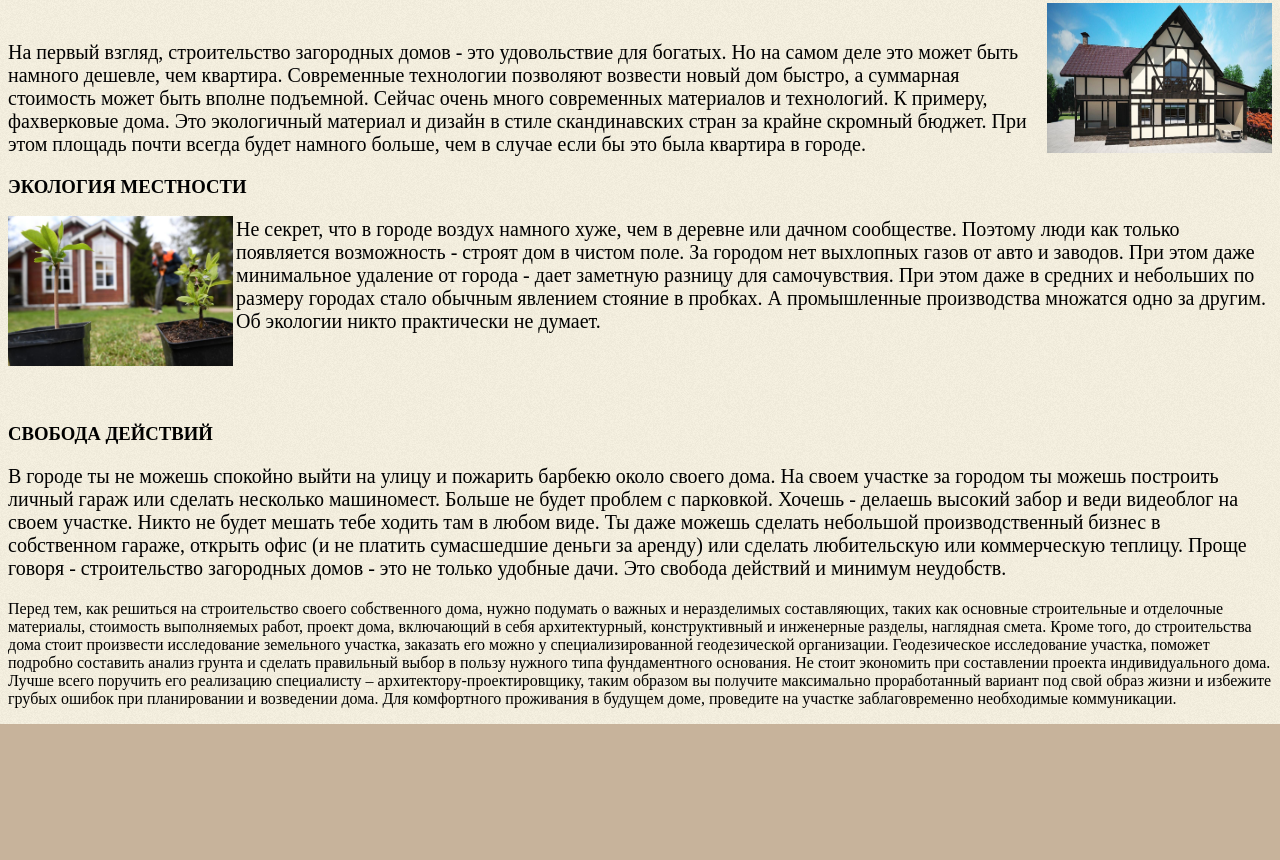
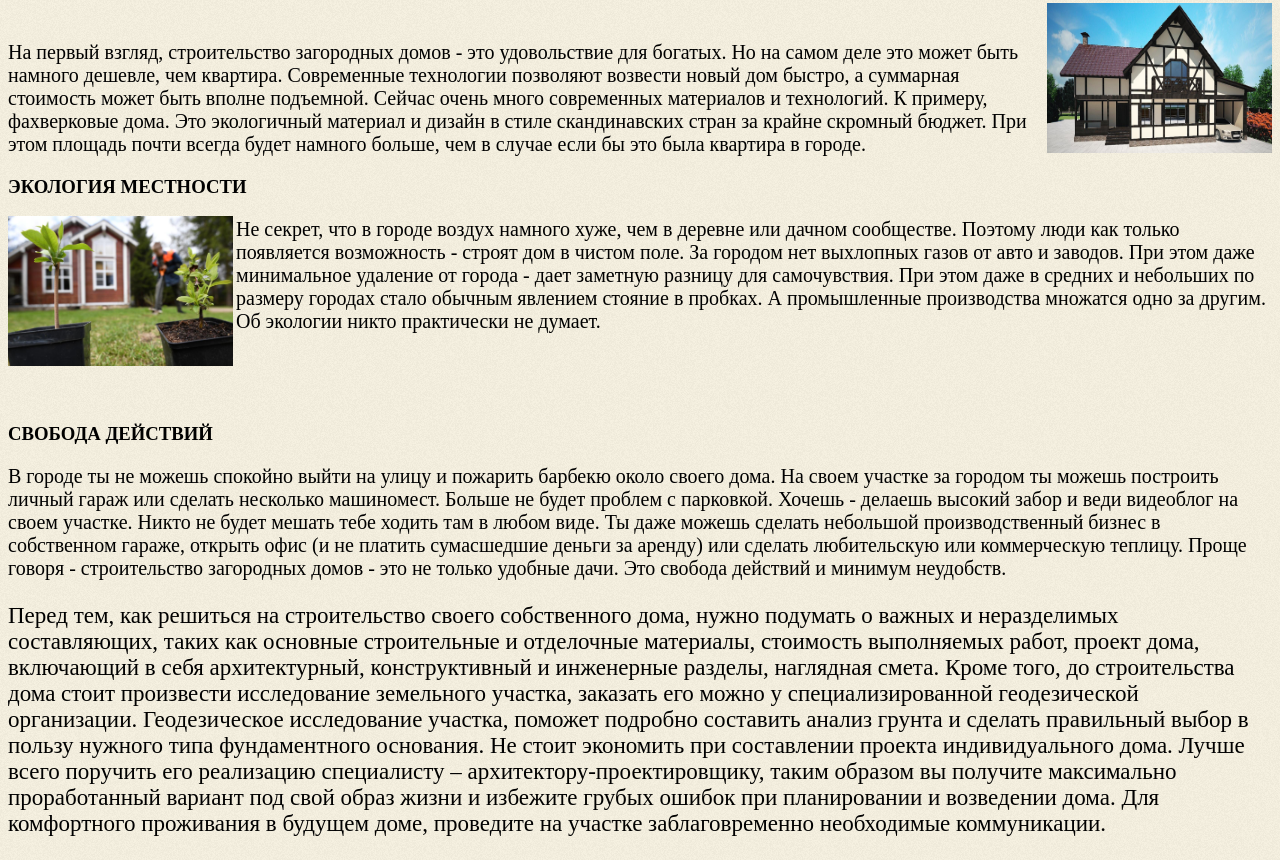
Before and after one commit to tchkk/house, a plain HTML site: page index.htm in a window 1280 px wide. Shown: the part 316-1176 px from the top of the page. Before the commit the page ends 1040 px from the top, so only its background shows below. Drawn offline with Linux system fonts and the light colour scheme.

Commit message:
Update index.htm

```diff
--- a/index.htm
+++ b/index.htm
@@ -66,7 +66,7 @@
 Ты даже можешь сделать небольшой производственный бизнес в собственном гараже, открыть офис (и не платить сумасшедшие деньги за аренду) или сделать любительскую или коммерческую теплицу.
             Проще говоря - строительство загородных домов - это не только удобные дачи. Это свобода действий и минимум неудобств.
 
-    <p>
+    <p style="font-size: 23px">
 Перед тем, как решиться на строительство своего собственного дома, нужно подумать о важных и неразделимых составляющих, таких как основные строительные и отделочные материалы, стоимость выполняемых работ, проект дома, включающий в себя архитектурный, конструктивный и инженерные разделы, наглядная смета. Кроме того, до строительства дома стоит произвести исследование земельного участка, заказать его можно у специализированной геодезической организации. Геодезическое исследование участка, поможет подробно составить анализ грунта и сделать правильный выбор в пользу нужного типа фундаментного основания. Не стоит экономить при составлении проекта индивидуального дома. Лучше всего поручить его реализацию специалисту – архитектору-проектировщику, таким образом вы получите максимально проработанный вариант под свой образ жизни и избежите грубых ошибок при планировании и возведении дома. Для комфортного проживания в будущем доме, проведите на участке заблаговременно необходимые коммуникации.
     </p>
   </body>
```
